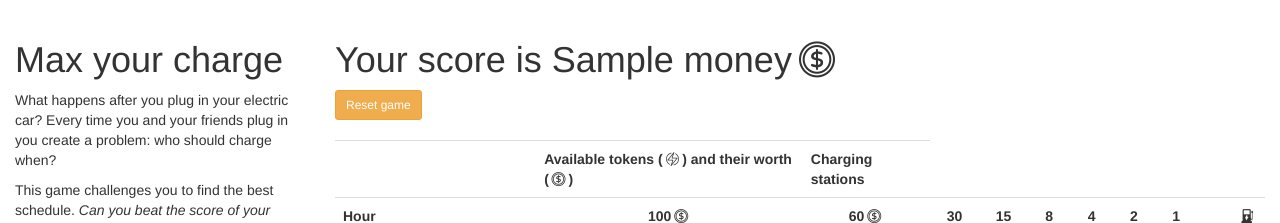
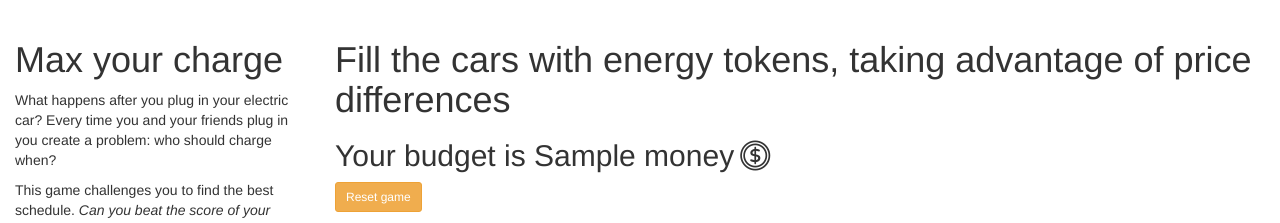
Before and after one commit to SeitaBV/smartcharginggame, a Flask app: template templates/dashboard.html in a window 1280 px wide. Shown: the part 110-333 px from the top of the page. Run offline with Flask 2, Linux system fonts and the light colour scheme; the template is opened without the code that fills it: most values are stand-ins (such as "Sample title", 1, 10 or a date in 2020); lists and menus that the app fills with data are empty.

Commit message:
Main goal in header, Score is now budget, Slightly more intuitive message contents

```diff
--- a/templates/dashboard.html
+++ b/templates/dashboard.html
@@ -121,7 +121,8 @@
 
                 <div class="col-sm-9">
                     <a name="game"></a>
-                    <h1>Your score is {{ world.money -}}<i class="icon-coin"></i></h1>
+                    <h1>Fill the cars with energy tokens, taking advantage of price differences</h1>
+                    <h2>Your budget is {{ world.money -}}<i class="icon-coin"></i></h2>
                     <form action="reset" method="get">
                         <button id="reset_button" class="btn btn-sm btn-warning" type="submit">Reset game</button>
                     </form>
@@ -318,7 +319,11 @@
                         </button>
                         <h4>Move completed!</h4>
                         <p>You changed imbalance by {{ imbalance_change }}.</p>
-                        <p>Your score changed by {{ profit_made }}.</p>
+                        {% if profit_made < 0 %}
+                            <p>You spent {{ -profit_made }}.</p>
+                        {% else %}
+                            <p>You earned {{ profit_made }}.</p>
+                        {% endif %}
                     </div>
                     <script>
                         alert = $('.alert');
```
